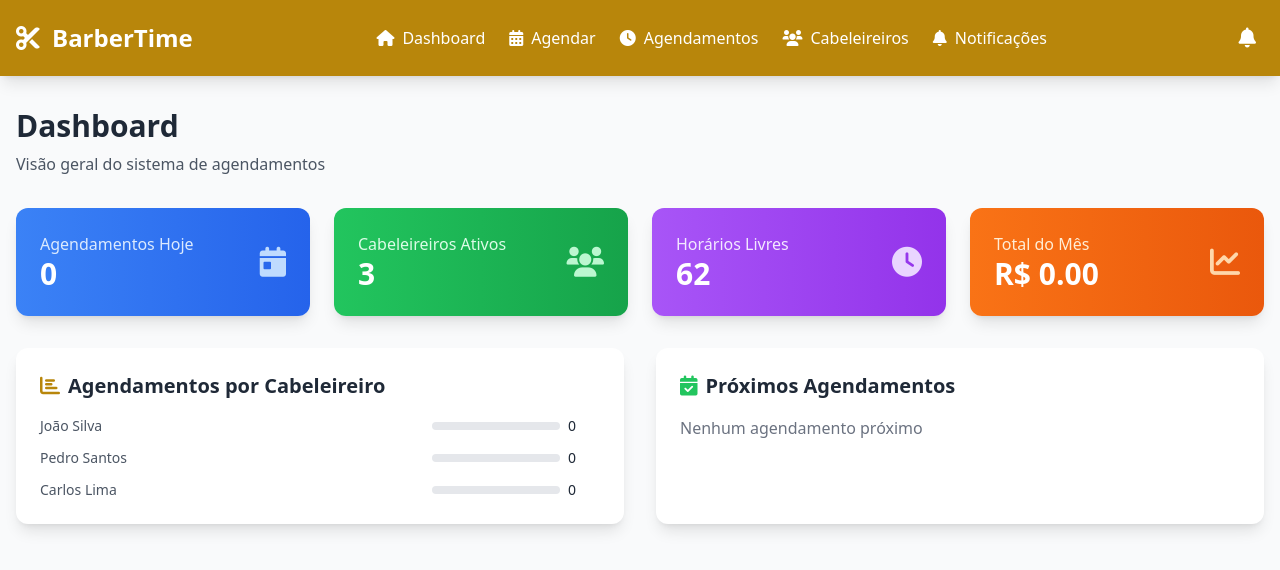
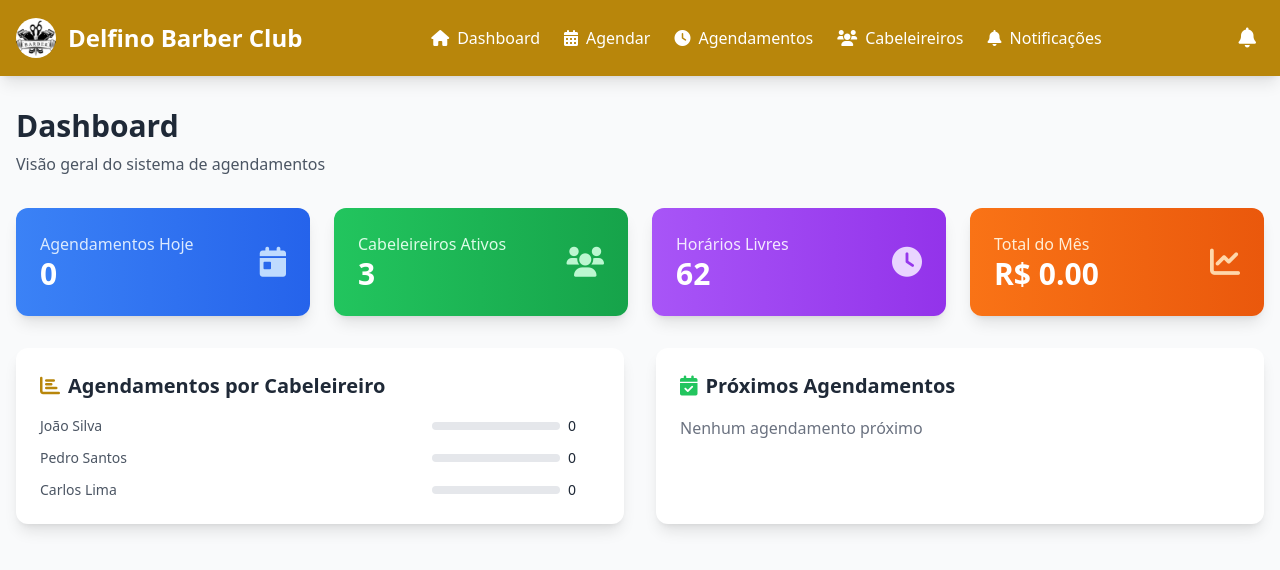
Before and after one commit to felipi-hub/sistema-barbearia, a plain HTML site: page index.html in a window 1280 px wide. Drawn offline with nearby package versions, Linux system fonts and the light colour scheme.

Commit message:
Alteracao no header

```diff
--- a/index.html
+++ b/index.html
@@ -28,8 +28,8 @@
         <div class="container mx-auto px-4 py-4">
             <div class="flex items-center justify-between">
                 <div class="flex items-center space-x-3">
-                    <i class="fas fa-cut text-2xl"></i>
-                    <h1 class="text-2xl font-bold">BarberTime</h1>
+                    <img src="img/barbe1.jpg" alt="Logo BarberTime" class="w-10 h-10 rounded-full object-cover">
+                    <h1 class="text-2xl font-bold">Delfino Barber Club</h1>
                 </div>
                 <nav class="hidden md:flex space-x-6">
                     <button onclick="showSection('dashboard')" class="nav-btn hover:text-gray-200 transition-colors">
```
Also changed, not shown: img/barbe.webp (added), img/barbe1.jpg (added).
